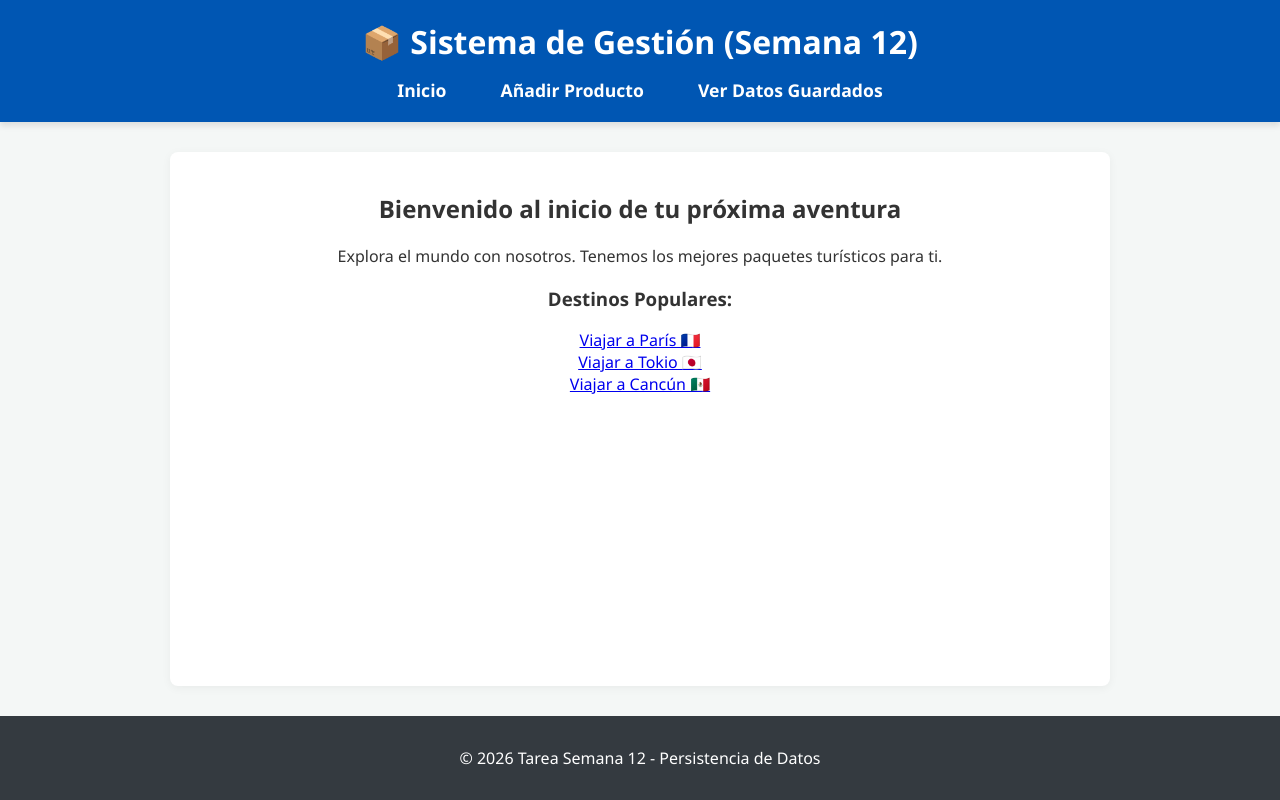
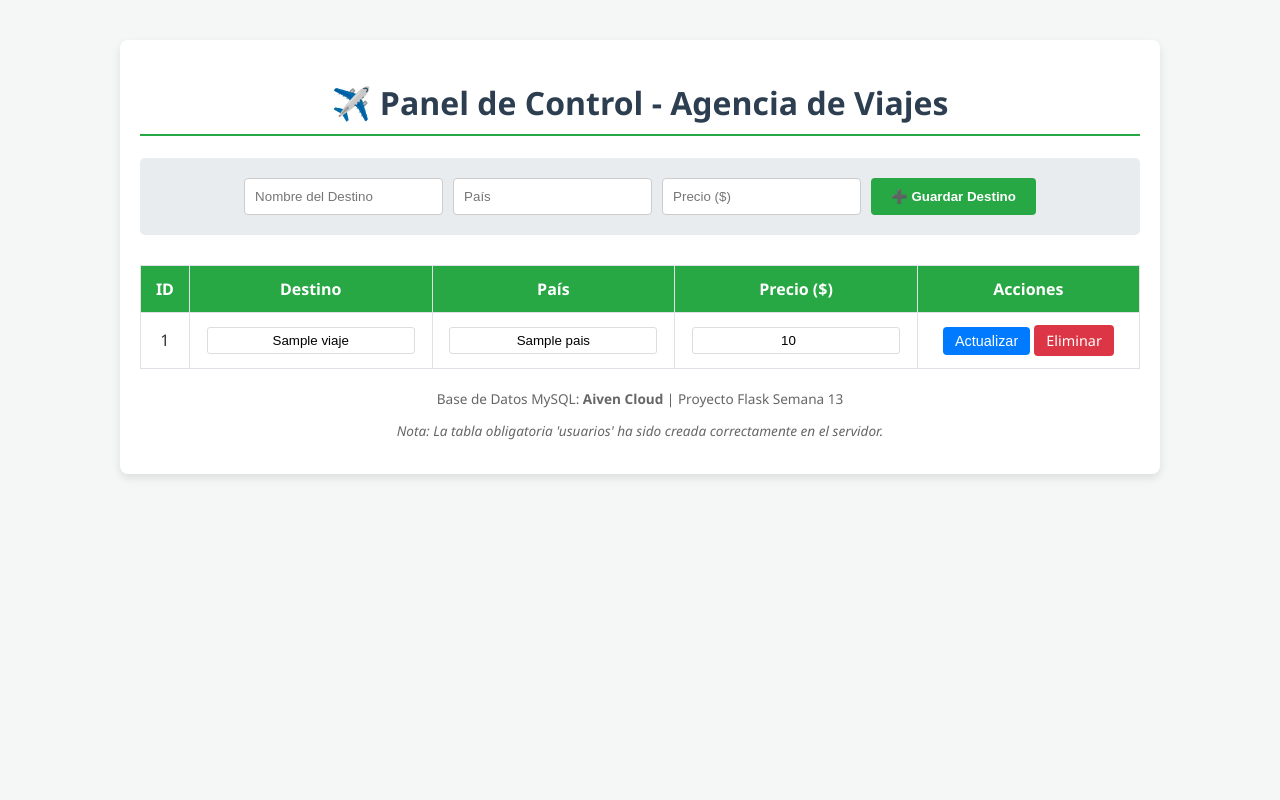
Before and after one commit to henrymcruzp/agencia-viajes, a Flask app: template templates/index.html in a window 1280 px wide. Run offline with Flask 3, Linux system fonts and the light colour scheme; the template is opened without the code that fills it: most values are stand-ins (such as "Sample title", 1, 10 or a date in 2020).

Commit message:
semana 13

```diff
--- a/app.py
+++ b/app.py
@@ -1,59 +1,88 @@
 from flask import Flask, render_template, request, redirect, url_for
-from flask_sqlalchemy import SQLAlchemy
-from inventario.bd import guardar_en_archivos, leer_archivos
+from Conexion.conexion import obtener_conexion
 
 app = Flask(__name__)
 
-# Configuración de la Base de Datos SQLite
-app.config['SQLALCHEMY_DATABASE_URI'] = 'sqlite:///inventario.db'
-app.config['SQLALCHEMY_TRACK_MODIFICATIONS'] = False
-db = SQLAlchemy(app)
-
-# Modelo de Base de datos (Requisito de la tarea)
-class Producto(db.Model):
-    id = db.Column(db.Integer, primary_key=True)
-    nombre = db.Column(db.String(100), nullable=False)
-    precio = db.Column(db.Float, nullable=False)
-    cantidad = db.Column(db.Integer, nullable=False)
-
-# Crear la base de datos automáticamente al inicio
-with app.app_context():
-    db.create_all()
+# --- GESTIÓN DE DESTINOS (TU PROYECTO) ---
 
 @app.route('/')
 def index():
-    return render_template('index.html')
+    conexion = obtener_conexion()
+    destinos = []
+    if conexion:
+        cursor = conexion.cursor(dictionary=True)
+        cursor.execute("SELECT * FROM destinos")
+        destinos = cursor.fetchall()
+        cursor.close()
+        conexion.close()
+    return render_template('index.html', viajes=destinos)
 
-@app.route('/nuevo_producto', methods=['GET', 'POST'])
-def nuevo_producto():
-    if request.method == 'POST':
-        nombre = request.form['nombre']
-        precio = float(request.form['precio'])
-        cantidad = int(request.form['cantidad'])
+@app.route('/insertar', methods=['POST'])
+def insertar():
+    nombre = request.form['nombre']
+    pais = request.form['pais']
+    precio = request.form['precio']
+    conexion = obtener_conexion()
+    if conexion:
+        cursor = conexion.cursor()
+        sql = "INSERT INTO destinos (nombre, pais, precio) VALUES (%s, %s, %s)"
+        cursor.execute(sql, (nombre, pais, precio))
+        conexion.commit()
+        cursor.close()
+        conexion.close()
+    return redirect(url_for('index'))
 
-        # 1. Guardar en SQLite (Base de datos)
-        nuevo_prod = Producto(nombre=nombre, precio=precio, cantidad=cantidad)
-        db.session.add(nuevo_prod)
-        db.session.commit()
+@app.route('/modificar/<int:id>', methods=['POST'])
+def modificar(id):
+    nombre = request.form['nombre']
+    pais = request.form['pais']
+    precio = request.form['precio']
+    conexion = obtener_conexion()
+    if conexion:
+        cursor = conexion.cursor()
+        sql = "UPDATE destinos SET nombre=%s, pais=%s, precio=%s WHERE id=%s"
+        cursor.execute(sql, (nombre, pais, precio, id))
+        conexion.commit()
+        cursor.close()
+        conexion.close()
+    return redirect(url_for('index'))
 
-        # 2. Guardar en Archivos (TXT, JSON, CSV)
-        guardar_en_archivos(nombre, precio, cantidad)
+@app.route('/eliminar/<int:id>')
+def eliminar(id):
+    conexion = obtener_conexion()
+    if conexion:
+        cursor = conexion.cursor()
+        cursor.execute("DELETE FROM destinos WHERE id = %s", (id,))
+        conexion.commit()
+        cursor.close()
+        conexion.close()
+    return redirect(url_for('index'))
 
-        return redirect(url_for('datos'))
-    return render_template('producto_form.html')
+# --- REQUISITO PUNTO 3 (TABLA USUARIOS) ---
 
-@app.route('/datos')
-def datos():
-    # Leer de SQLite
-    productos_db = Producto.query.all()
-    # Leer de archivos
-    datos_txt, datos_json, datos_csv = leer_archivos()
+@app.route('/usuarios')
+def lista_usuarios():
+    conexion = obtener_conexion()
+    usuarios = []
+    if conexion:
+        cursor = conexion.cursor(dictionary=True)
+        cursor.execute("SELECT id_usuario, nombre, mail FROM usuarios")
+        usuarios = cursor.fetchall()
+        cursor.close()
+        conexion.close()
+    return f"Tabla Usuarios (Punto 3): {str(usuarios)} <br><br> <a href='/crear_admin'>[Click aquí para insertar un usuario de prueba]</a>"
 
-    return render_template('datos.html',
-                           productos_db=productos_db,
-                           datos_txt=datos_txt,
-                           datos_json=datos_json,
-                           datos_csv=datos_csv)
+@app.route('/crear_admin')
+def crear_admin():
+    conexion = obtener_conexion()
+    if conexion:
+        cursor = conexion.cursor()
+        sql = "INSERT INTO usuarios (nombre, mail, password) VALUES (%s, %s, %s)"
+        cursor.execute(sql, ("Admin_Agencia", "admin@viajes.com", "12345"))
+        conexion.commit()
+        cursor.close()
+        conexion.close()
+    return "✅ Usuario de prueba creado. Regresa a <a href='/usuarios'>/usuarios</a> para verificar."
 
 if __name__ == '__main__':
     app.run(debug=True)
--- a/templates/index.html
+++ b/templates/index.html
@@ -1,15 +1,89 @@
-{% extends "base.html" %}
+<!DOCTYPE html>
+<html lang="es">
+<head>
+    <meta charset="UTF-8">
+    <meta name="viewport" content="width=device-width, initial-scale=1.0">
+    <title>Agencia de Viajes - Gestión MySQL</title>
+    <style>
+        body { font-family: 'Segoe UI', Tahoma, Geneva, Verdana, sans-serif; margin: 40px; background-color: #f4f7f6; color: #333; }
+        .container { max-width: 1000px; margin: auto; background: white; padding: 20px; border-radius: 8px; box-shadow: 0 4px 8px rgba(0,0,0,0.1); }
+        h1 { color: #2c3e50; text-align: center; border-bottom: 2px solid #28a745; padding-bottom: 10px; }
 
-{% block content %}
-    <div style="text-align: center;">
-        <h2>Bienvenido al inicio de tu próxima aventura</h2>
-        <p>Explora el mundo con nosotros. Tenemos los mejores paquetes turísticos para ti.</p>
+        /* Estilo del formulario de inserción */
+        .form-insert { background: #e9ecef; padding: 20px; border-radius: 5px; margin-bottom: 30px; display: flex; gap: 10px; flex-wrap: wrap; justify-content: center; }
+        .form-insert input { padding: 10px; border: 1px solid #ccc; border-radius: 4px; }
+        .btn-add { background-color: #28a745; color: white; border: none; padding: 10px 20px; border-radius: 4px; cursor: pointer; font-weight: bold; }
+        .btn-add:hover { background-color: #218838; }
 
-        <h3>Destinos Populares:</h3>
-        <ul style="list-style: none; padding: 0;">
-            <li><a href="/viaje/Paris" class="btn">Viajar a París 🇫🇷</a></li>
-            <li><a href="/viaje/Tokio" class="btn">Viajar a Tokio 🇯🇵</a></li>
-            <li><a href="/viaje/Cancun" class="btn">Viajar a Cancún 🇲🇽</a></li>
-        </ul>
+        /* Estilo de la tabla */
+        table { width: 100%; border-collapse: collapse; margin-top: 10px; }
+        th, td { padding: 12px; border: 1px solid #dee2e6; text-align: center; }
+        th { background-color: #28a745; color: white; }
+        tr:nth-child(even) { background-color: #f8f9fa; }
+
+        /* Inputs dentro de la tabla para modificar */
+        .table-input { width: 90%; padding: 5px; border: 1px solid #ddd; border-radius: 3px; text-align: center; }
+
+        /* Botones de acción */
+        .btn-update { background-color: #007bff; color: white; border: none; padding: 6px 12px; border-radius: 4px; cursor: pointer; font-size: 0.9em; }
+        .btn-update:hover { background-color: #0069d9; }
+        .btn-delete { background-color: #dc3545; color: white; text-decoration: none; padding: 6px 12px; border-radius: 4px; font-size: 0.9em; display: inline-block; }
+        .btn-delete:hover { background-color: #c82333; }
+
+        .footer-note { margin-top: 20px; font-size: 0.85em; color: #666; text-align: center; }
+    </style>
+</head>
+<body>
+
+<div class="container">
+    <h1>✈️ Panel de Control - Agencia de Viajes</h1>
+
+    <div class="form-insert">
+        <form action="/insertar" method="POST" style="display: contents;">
+            <input type="text" name="nombre" placeholder="Nombre del Destino" required>
+            <input type="text" name="pais" placeholder="País" required>
+            <input type="number" step="0.01" name="precio" placeholder="Precio ($)" required>
+            <button type="submit" class="btn-add">➕ Guardar Destino</button>
+        </form>
     </div>
-{% endblock %}
+
+    <table>
+        <thead>
+            <tr>
+                <th>ID</th>
+                <th>Destino</th>
+                <th>País</th>
+                <th>Precio ($)</th>
+                <th>Acciones</th>
+            </tr>
+        </thead>
+        <tbody>
+            {% for viaje in viajes %}
+            <tr>
+                <form action="/modificar/{{ viaje.id }}" method="POST">
+                    <td>{{ viaje.id }}</td>
+                    <td><input type="text" name="nombre" value="{{ viaje.nombre }}" class="table-input"></td>
+                    <td><input type="text" name="pais" value="{{ viaje.pais }}" class="table-input"></td>
+                    <td><input type="number" step="0.01" name="precio" value="{{ viaje.precio }}" class="table-input"></td>
+                    <td>
+                        <button type="submit" class="btn-update">Actualizar</button>
+                        <a href="/eliminar/{{ viaje.id }}" class="btn-delete" onclick="return confirm('¿Estás seguro de eliminar este destino?')">Eliminar</a>
+                    </td>
+                </form>
+            </tr>
+            {% else %}
+            <tr>
+                <td colspan="5">No hay destinos registrados en la base de datos.</td>
+            </tr>
+            {% endfor %}
+        </tbody>
+    </table>
+
+    <div class="footer-note">
+        <p>Base de Datos MySQL: <strong>Aiven Cloud</strong> | Proyecto Flask Semana 13</p>
+        <p><em>Nota: La tabla obligatoria 'usuarios' ha sido creada correctamente en el servidor.</em></p>
+    </div>
+</div>
+
+</body>
+</html>
```
Also changed, not shown: Conexion/conexion.py (added, +22 -0 lines), crear_tablas.py (added, +39 -0 lines), crear_usuarios.py (added, +22 -0 lines), insertar_datos.py (added, +41 -0 lines), inventario/bd.py (deleted, +0 -61 lines), instance/inventario.db (deleted), 1 other file.
